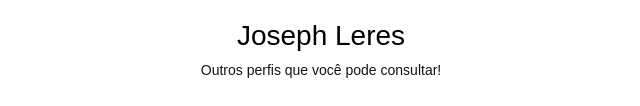
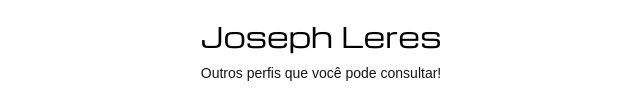
Before and after one commit to JosephLeres/bio-instagram, a plain HTML site: page index.html in a window 1280 px wide. Shown: the part 201-307 px from the top of the page, without its empty margins (319-959 px from the left). Drawn offline with nearby package versions, Linux system fonts and the light colour scheme.

Commit message:
Update style.css

```diff
--- a/style.css
+++ b/style.css
@@ -1,3 +1,6 @@
+/*     FONTE GOOGLE   */
+@import url('https://fonts.googleapis.com/css2?family=Michroma&display=swap');
+
 
 *{
     margin: 0;
@@ -35,10 +38,11 @@ header img{
     margin-bottom: 20px;
 }
 header h1{
+    font-family: "Michroma", sans-serif;
     font-size: 2em;
     margin-bottom: 10px;
     color: #000000;
-    font-weight: 200;
+    font-weight: 100;
 }
 a{
     text-decoration: none;
```
